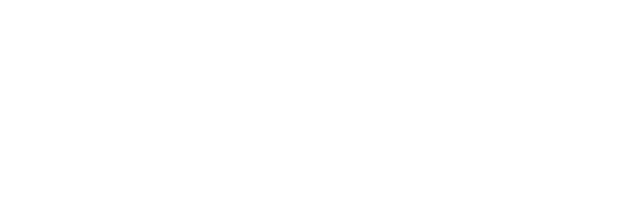
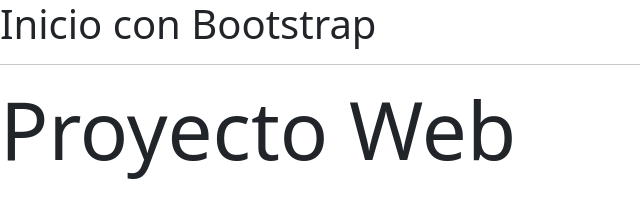
Before and after one commit to P4CTR4N/bootstrapprueba, a plain HTML site: page index.html in a window 1280 px wide. Shown: the whole page, without its empty margins (0-640 px from the left). Drawn offline with Linux system fonts and the light colour scheme.

Commit message:
Modificado 2

```diff
--- a/index.html
+++ b/index.html
@@ -9,6 +9,9 @@
     <title>Nombre de la Empresa</title>
 </head>
 <body>
+    <h1>Inicio con Bootstrap</h1>
+    <hr>
+    <div class="display-1">Proyecto Web</div>
 
     <script src="js/bootstrap.min.js"></script>
 </body>
```
